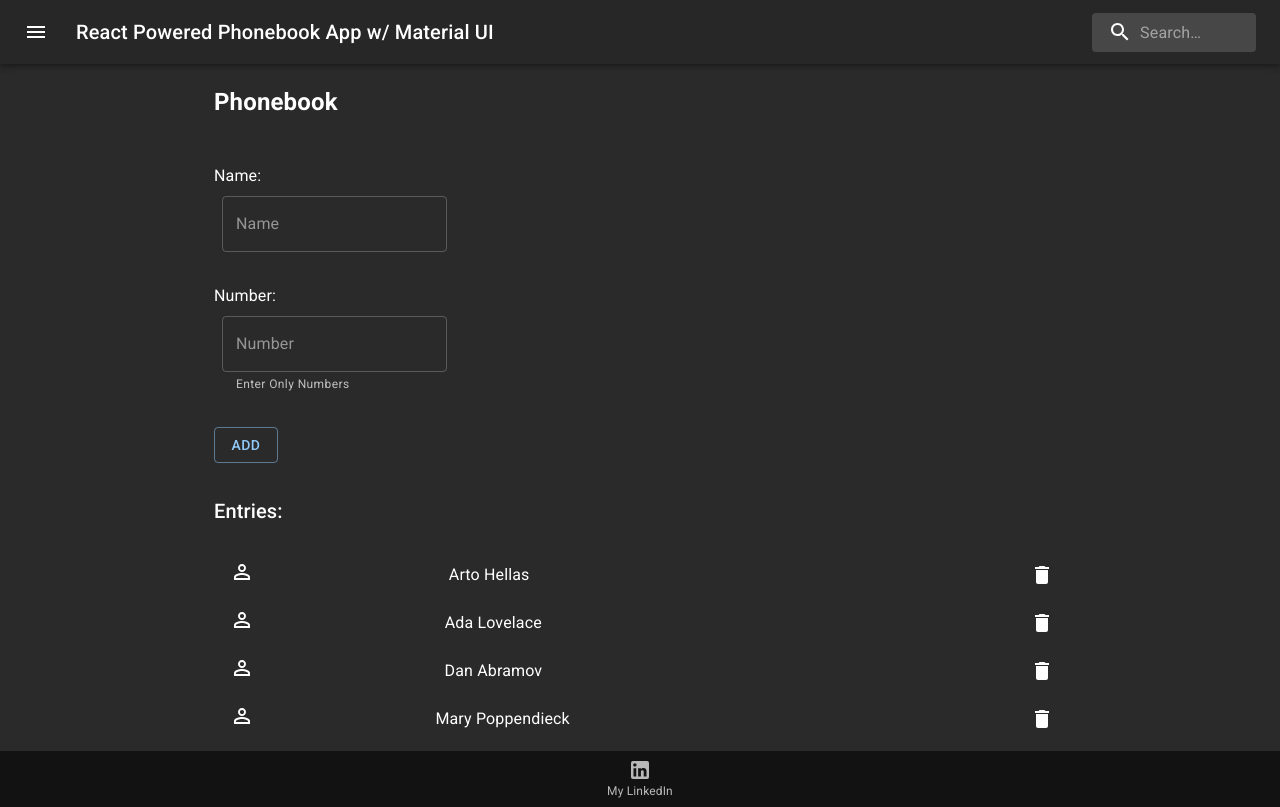
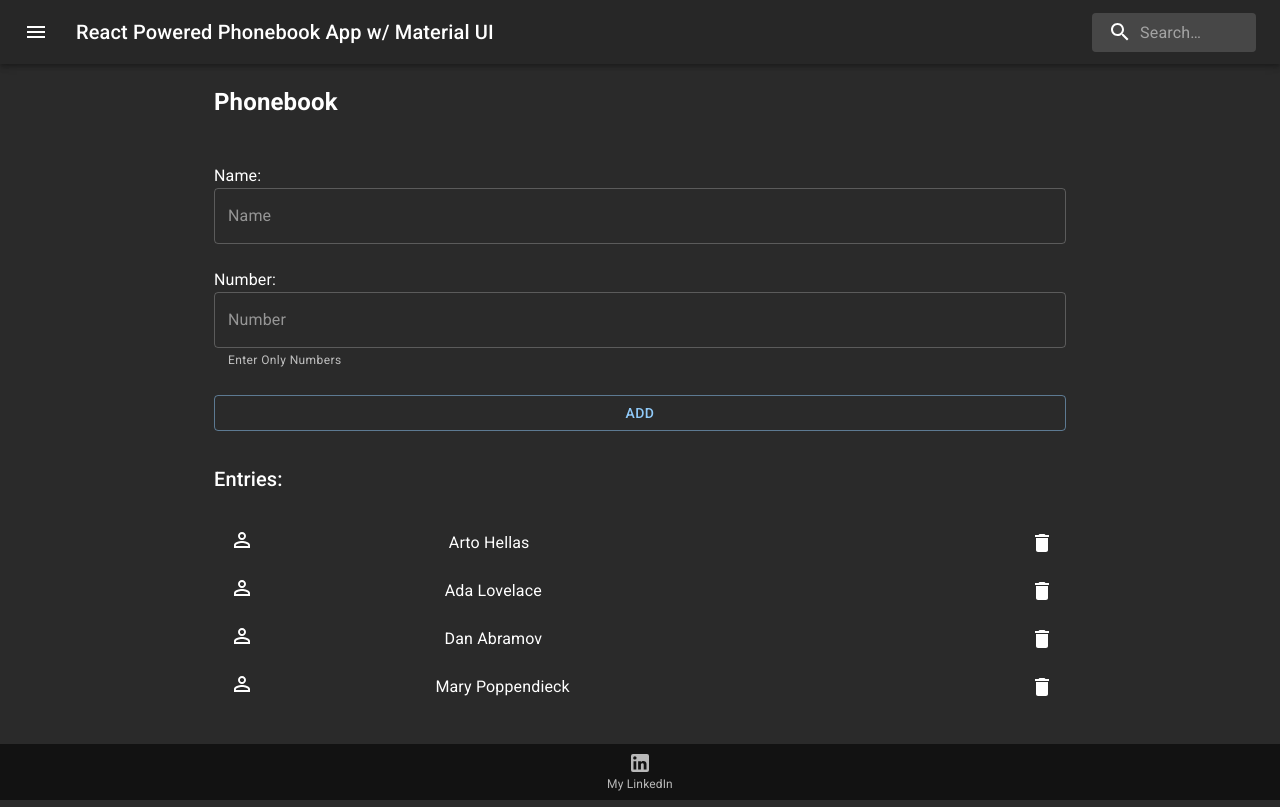
Before and after one commit to trazaq/fullstackopen.2022, a React (Create React App) app in the folder part2/: page / in a window 1280 px wide. Built offline with nearby package versions, Linux system fonts and the light colour scheme; data requests are answered from the project's data file.

Commit message:
Made the form textfields and button fullWidth

```diff
--- a/part2/src/App.js
+++ b/part2/src/App.js
@@ -1,4 +1,4 @@
-import {useState, useEffect, useRef} from 'react'
+import {useState, useEffect, useRef, memo} from 'react'
 import {nanoid} from "nanoid";
 import CssBaseline from '@mui/material/CssBaseline';
 import Container from '@mui/material/Container';
@@ -78,16 +78,17 @@ const Persons = ({persons, onClick}) => {
 const Form = ({onSubmit, newName, setNewName, newNumber, setNewNumber}) => {
     return (
         <form onSubmit={onSubmit}>
-            Name: <Input placeholder={'Name'} onChange={(e) => setNewName(e.target.value)} value={newName}/>
+            Name: <Input fullWidth={true} placeholder={'Name'} onChange={(e) => setNewName(e.target.value)} value={newName}/>
             <br/>
             Number: <Input placeholder={'Number'}
                            type={'number'}
                            inputProps={{inputMode: 'numeric', pattern: '[0-9]*'}}
                            helperText={'Enter Only Numbers'}
+                           fullWidth={true}
                            onChange={(e) => setNewNumber(e.target.value)}
                            value={newNumber}/>
             <br/>
-            <Button type="submit" variant={'outlined'}>Add</Button>
+            <Button type="submit" variant={'outlined'} fullWidth={true}>Add</Button>
         </form>
     )
 }
--- a/part2/src/Input.js
+++ b/part2/src/Input.js
@@ -2,18 +2,21 @@ import * as React from 'react';
 import Box from '@mui/material/Box';
 import TextField from '@mui/material/TextField';
 
-export default function BasicTextFields({placeholder, onChange, value, inputProps, helperText}) {
+export default function BasicTextFields({placeholder, onChange, value, inputProps, helperText, fullWidth}) {
     return (
         <Box
-            sx={{
-                '& > :not(style)': {m: 1, width: '25ch'},
-            }}
             noValidate
             autoComplete="off"
         >
-            <TextField inputProps={inputProps} helperText={helperText} autoComplete={'off'} id="outlined-basic"
+            <TextField inputProps={inputProps}
+                       helperText={helperText}
+                       autoComplete={'off'}
+                       id="outlined-basic"
                        placeholder={placeholder}
-                       variant="outlined" onChange={onChange} value={value}/>
+                       variant="outlined"
+                       fullWidth
+                       onChange={onChange}
+                       value={value}/>
         </Box>
     );
 }
```
